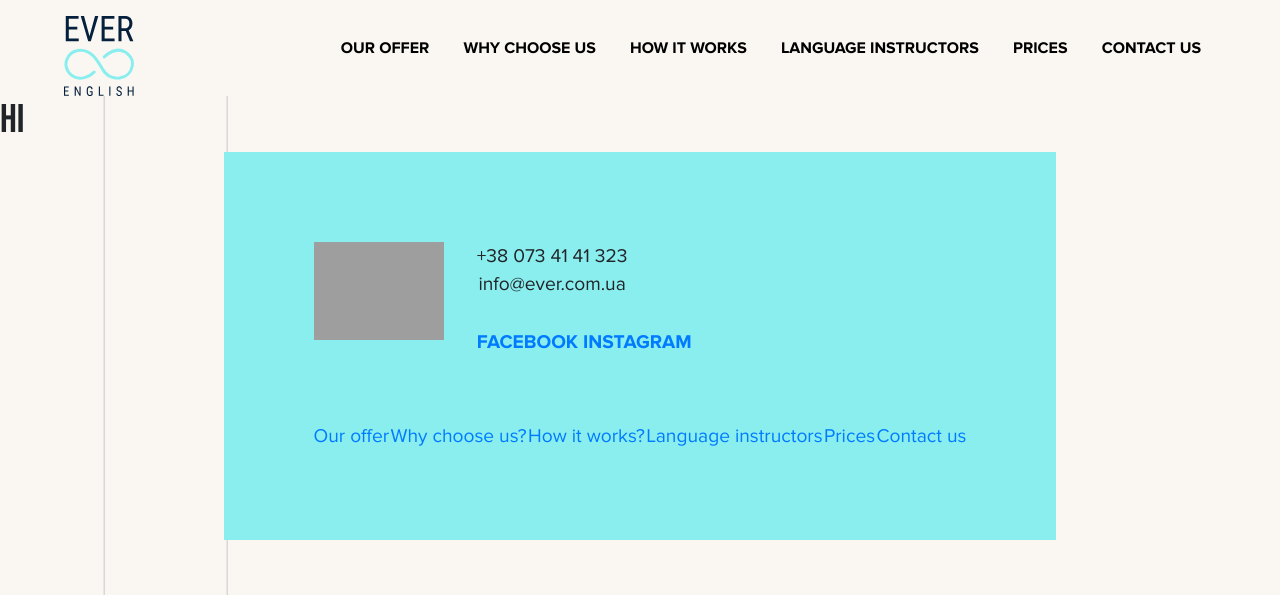
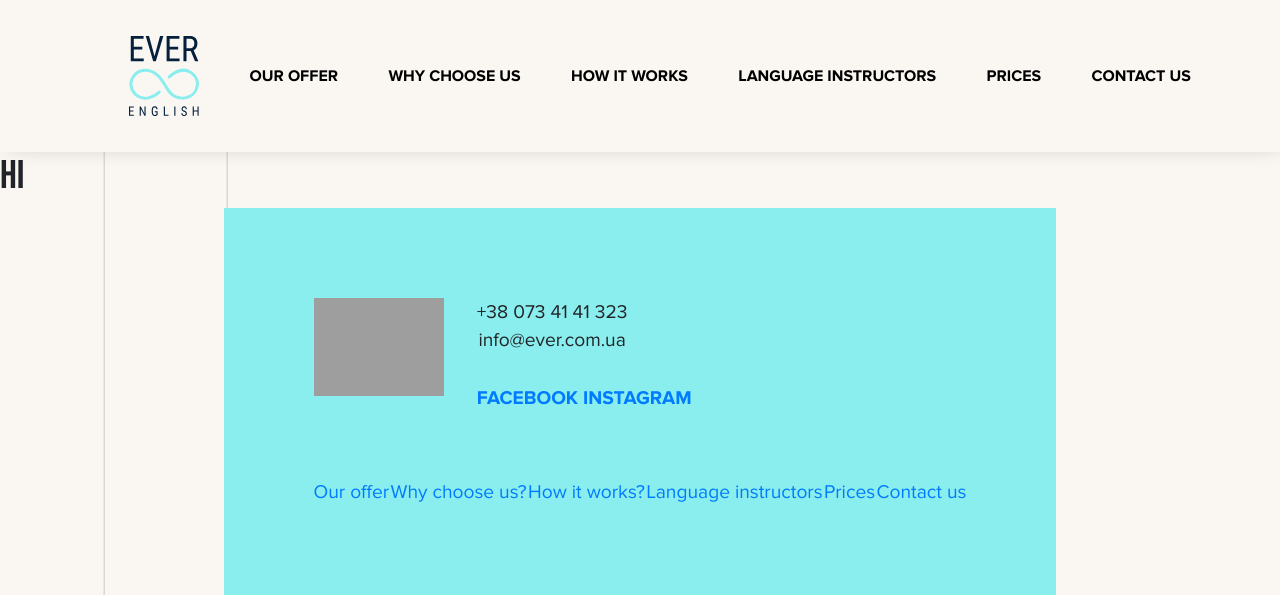
Before and after one commit to Miracle-Aligner/EverEnglish, a PHP site: page / in a window 1280 px wide. Shown: the top 595 px of the page. Run offline with PHP 8.4, Linux system fonts and the light colour scheme; some web fonts are replaced; grey boxes are pictures that could not be loaded.

Commit message:
Fixed justification of a navbar

```diff
--- a/index.html
+++ b/index.html
@@ -26,16 +26,21 @@
       <div class="container-fluid">
         <div class="row align-items-center position-relative">
 
+          <div class="site-logo d-block d-lg-none">
+            <a href="index.html" class="text-black">
+              <img src="./img/logo.svg" alt="EverEnglish Logo">
+            </a>
+          </div>
+
           <div class="col-12 px-5">
+            <nav class="site-navigation" role="navigation">
 
-            <div class="site-logo">
-              <a href="index.html" class="text-black">
-                <img src="./img/logo.svg" alt="EverEnglish Logo">
-              </a>
-            </div>
-            <nav class="site-navigation text-right ml-auto " role="navigation">
-
-              <ul class="site-menu main-menu js-clone-nav ml-auto d-none d-lg-block">
+              <ul class="site-menu main-menu js-clone-nav ml-auto d-none d-lg-flex justify-content-around align-items-center">
+                <li class="site-logo"  style="position: relative;">
+                  <a href="index.html" class="text-black">
+                    <img src="./img/logo.svg" alt="EverEnglish Logo">
+                  </a>
+                </li>
                 <li><a href="#home-section" class="nav-link">Our offer</a></li>
                 <li><a href="#services-section" class="nav-link">Why choose us</a></li>
                 <li><a href="#why-us-section" class="nav-link">How it works</a></li>
--- a/styles/index.css
+++ b/styles/index.css
@@ -84,6 +84,11 @@
   text-transform: uppercase;
   font-weight: bold;
 }
+
+.icon-menu{
+  color: #05203D;
+}
+
 body {
   background-color: #fff;
   height: 200vh;
@@ -140,11 +145,18 @@
   z-index: 1999;
   position: relative;
   width: 100%;
-  padding: 1rem; }
+  padding: 1rem;
+  -webkit-box-shadow: 4px 0 20px -5px rgb(0 0 0 / 20%);
+  box-shadow: 4px 0 20px -5px rgb(0 0 0 / 20%);
+}
+
+
+}
+
   @media (max-width: 991.98px) {
     .site-navbar {
-      padding-top: 3rem;
-      padding-bottom: 3rem; } }
+      padding-top: 1.5rem;
+      padding-bottom: 1.5rem; } }
   .site-navbar .toggle-button {
     position: absolute;
     right: 0px; }
```
